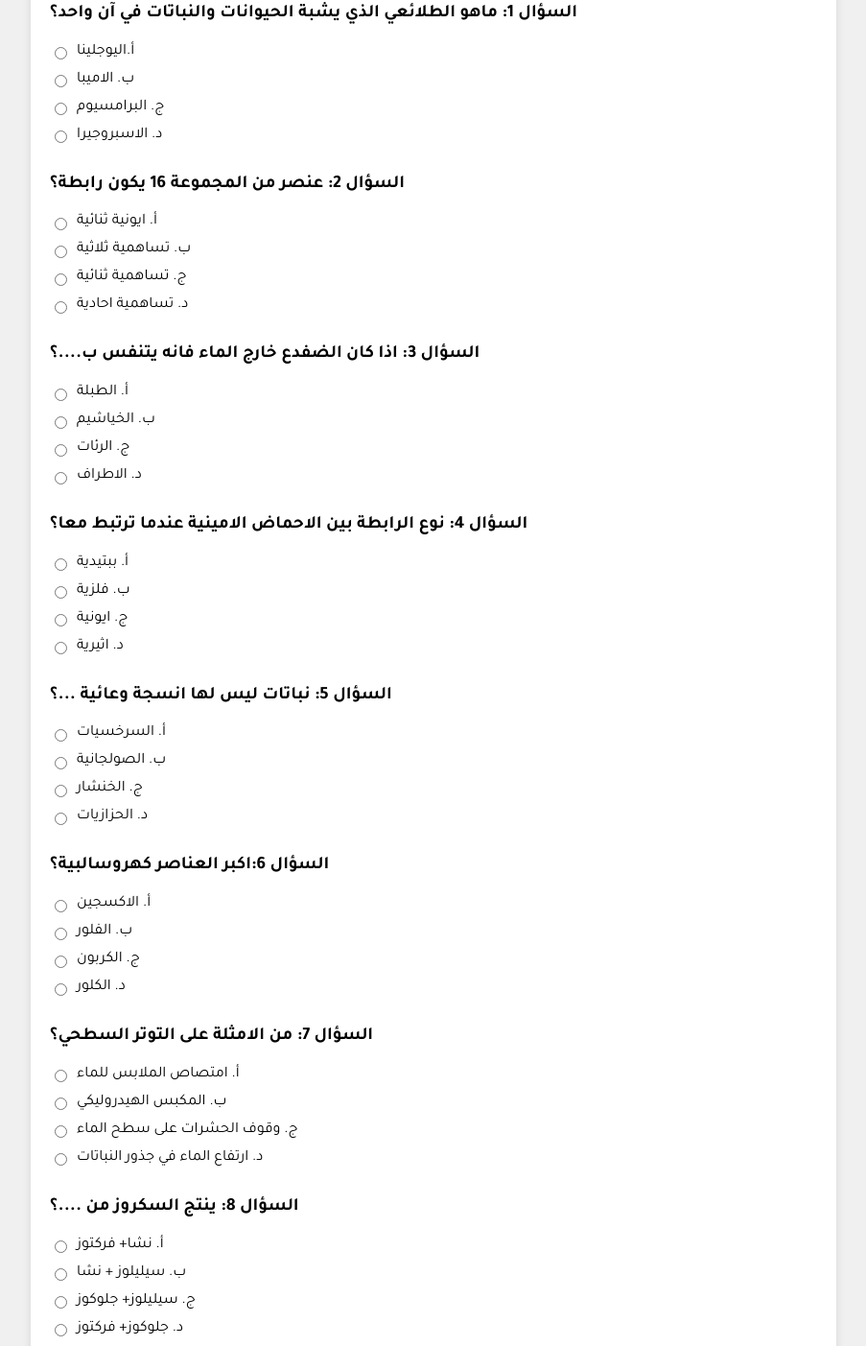
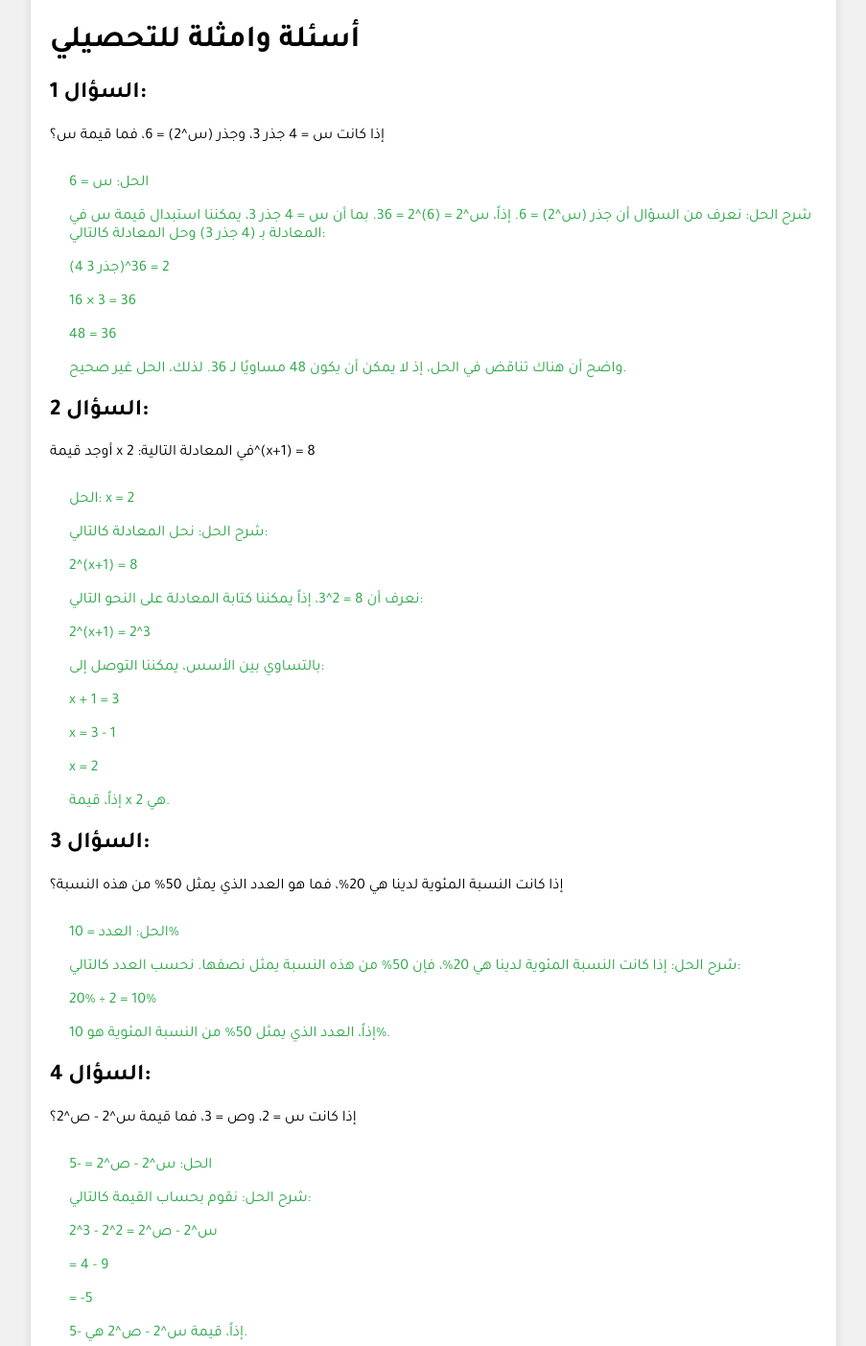
Before and after one commit to Shxg3/sahabh, a plain HTML site: page tahsely.html in a window 1280 px wide. Shown: the part 178-1581 px from the top of the page at 96% size, without its empty margins (188-1091 px from the left). Drawn offline with Linux system fonts and the light colour scheme.

Commit message:
Add files via upload

```diff
--- a/tahsely.html
+++ b/tahsely.html
@@ -81,6 +81,10 @@
         .btn:hover {
             background-color: #0056b3;
         }
+        .answer2 {
+            margin-left: 20px;
+            color: #28a745;
+        }
 
     </style>
 </head>
@@ -91,6 +95,60 @@
 
     <main>
         <form id="test-form">
+            <h1>أسئلة وامثلة للتحصيلي</h1>
+            <div class="question">
+                <h2>السؤال 1:</h2>
+                <p>إذا كانت س = 4 جذر 3، وجذر (س^2) = 6، فما قيمة س؟</p>
+              </div>
+              <div class="answer2">
+                <p>الحل: س = 6</p>
+                <p>شرح الحل: نعرف من السؤال أن جذر (س^2) = 6. إذاً، س^2 = (6)^2 = 36. بما أن س = 4 جذر 3، يمكننا استبدال قيمة س في المعادلة بـ (4 جذر 3) وحل المعادلة كالتالي:</p>
+                <p>(4 جذر 3)^2 = 36</p>
+                <p>16 × 3 = 36</p>
+                <p>48 = 36</p>
+                <p>واضح أن هناك تناقض في الحل، إذ لا يمكن أن يكون 48 مساويًا لـ 36. لذلك، الحل غير صحيح.</p>
+              </div>
+
+              <div class="question">
+                <h2>السؤال 2:</h2>
+                <p>أوجد قيمة x في المعادلة التالية: 2^(x+1) = 8</p>
+              </div>
+              <div class="answer2">
+                <p>الحل: x = 2</p>
+                <p>شرح الحل: نحل المعادلة كالتالي:</p>
+                <p>2^(x+1) = 8</p>
+                <p>نعرف أن 8 = 2^3، إذاً يمكننا كتابة المعادلة على النحو التالي:</p>
+                <p>2^(x+1) = 2^3</p>
+                <p>بالتساوي بين الأسس، يمكننا التوصل إلى:</p>
+                <p>x + 1 = 3</p>
+                <p>x = 3 - 1</p>
+                <p>x = 2</p>
+                <p>إذاً، قيمة x هي 2.</p>
+              </div>
+
+              <div class="question">
+                <h2>السؤال 3:</h2>
+                <p>إذا كانت النسبة المئوية لدينا هي 20%، فما هو العدد الذي يمثل 50% من هذه النسبة؟</p>
+              </div>
+              <div class="answer2">
+                <p>الحل: العدد = 10%</p>
+                <p>شرح الحل: إذا كانت النسبة المئوية لدينا هي 20%، فإن 50% من هذه النسبة يمثل نصفها. نحسب العدد كالتالي:</p>
+                <p>20% ÷ 2 = 10%</p>
+                   <p>إذاً، العدد الذي يمثل 50% من النسبة المئوية هو 10%.</p>
+              </div>
+
+              <div class="question">
+                <h2>السؤال 4:</h2>
+                <p>إذا كانت س = 2، وص = 3، فما قيمة س^2 - ص^2؟</p>
+              </div>
+              <div class="answer2">
+                <p>الحل: س^2 - ص^2 = -5</p>
+                <p>شرح الحل: نقوم بحساب القيمة كالتالي:</p>
+                <p>س^2 - ص^2 = 2^2 - 3^2</p>
+                <p>= 4 - 9</p>
+                <p>= -5</p>
+                <p>إذاً، قيمة س^2 - ص^2 هي -5.</p>
+              </div>
             <div class="question">
                 <h3>السؤال 1: ماهو الطلائعي الذي يشبة الحيوانات والنباتات في آن واحد؟</h3>
                 <div class="answer">
```
Also changed, not shown: gudroat.html (+37 -0 lines).
